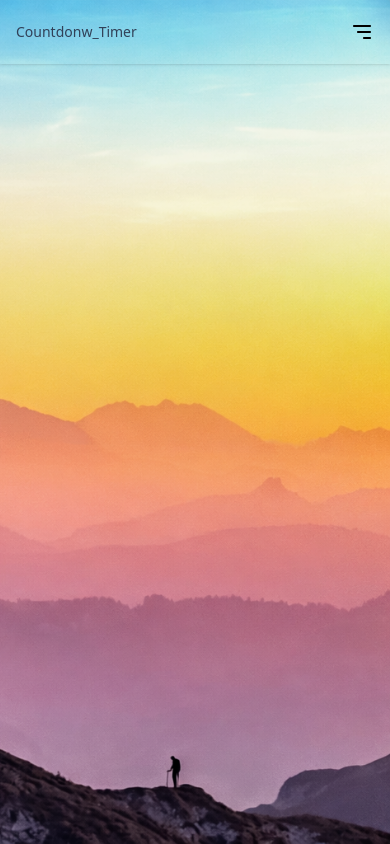
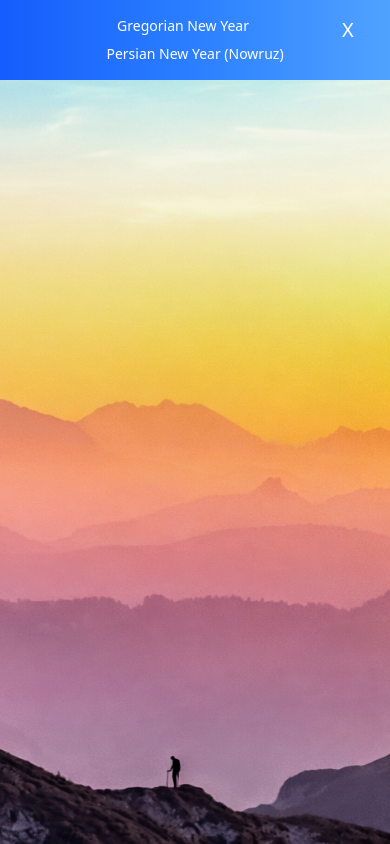
Before and after one commit to 01mehran/Countdown-timer, a React (Vite) app: page /Countdown-timer/Nowruz in a window 390 px wide. Both pictures are taken after a click on the element 362 px from the left and 32 px from the top of the page. Built offline with nearby package versions, Linux system fonts and the light colour scheme.

Commit message:
feat: implement toggle menu on mobile screen

```diff
--- a/src/components/NavBar.tsx
+++ b/src/components/NavBar.tsx
@@ -1,11 +1,36 @@
 import { Link } from "react-router-dom";
 import menu_icon from "../assets/menuicon.svg";
+import { useState } from "react";
 
 function NavBar() {
+  const [isMenuOpen, setIsMenuOpen] = useState(false);
+
+  const handleToggleMenu = () => {
+    setIsMenuOpen((prev) => !prev);
+  };
+
+  const handleCloseMenu = () => {
+    setIsMenuOpen(false);
+  };
+
   return (
     <nav className=" w-full h-16 flex items-center justify-between sm:px-14 px-4 shadow   ">
       <p className=" font-medium text-sm text-nowrap">Countdonw_Timer</p>
-      <ul className="sm:flex items-center space-x-6 hidden ">
+      <ul
+        className={`sm:flex items-center space-x-6 ${
+          isMenuOpen
+            ? " w-full gap-2 bg-linear-to-r bg-blue-600 via-blue-500 to-blue-400 fixed top-0 left-0 flex text-white flex-col py-4 "
+            : "hidden"
+        } `}
+      >
+        {isMenuOpen && (
+          <span
+            onClick={handleCloseMenu}
+            className="w-6  h-6 absolute right-0 text-xl cursor-pointer "
+          >
+            X
+          </span>
+        )}
         <li className="font-medium text-sm">
           <Link to="/">Gregorian New Year </Link>
         </li>
@@ -13,7 +38,10 @@ function NavBar() {
           <Link to="/Nowruz">Persian New Year (Nowruz)</Link>
         </li>
       </ul>
-      <div className="w-6 h-6 cursor-pointer sm:hidden block">
+      <div
+        className="w-6 h-6 cursor-pointer sm:hidden block"
+        onClick={handleToggleMenu}
+      >
         <img className="h-full w-full" src={menu_icon} alt="menu icon" />
       </div>
     </nav>
```
